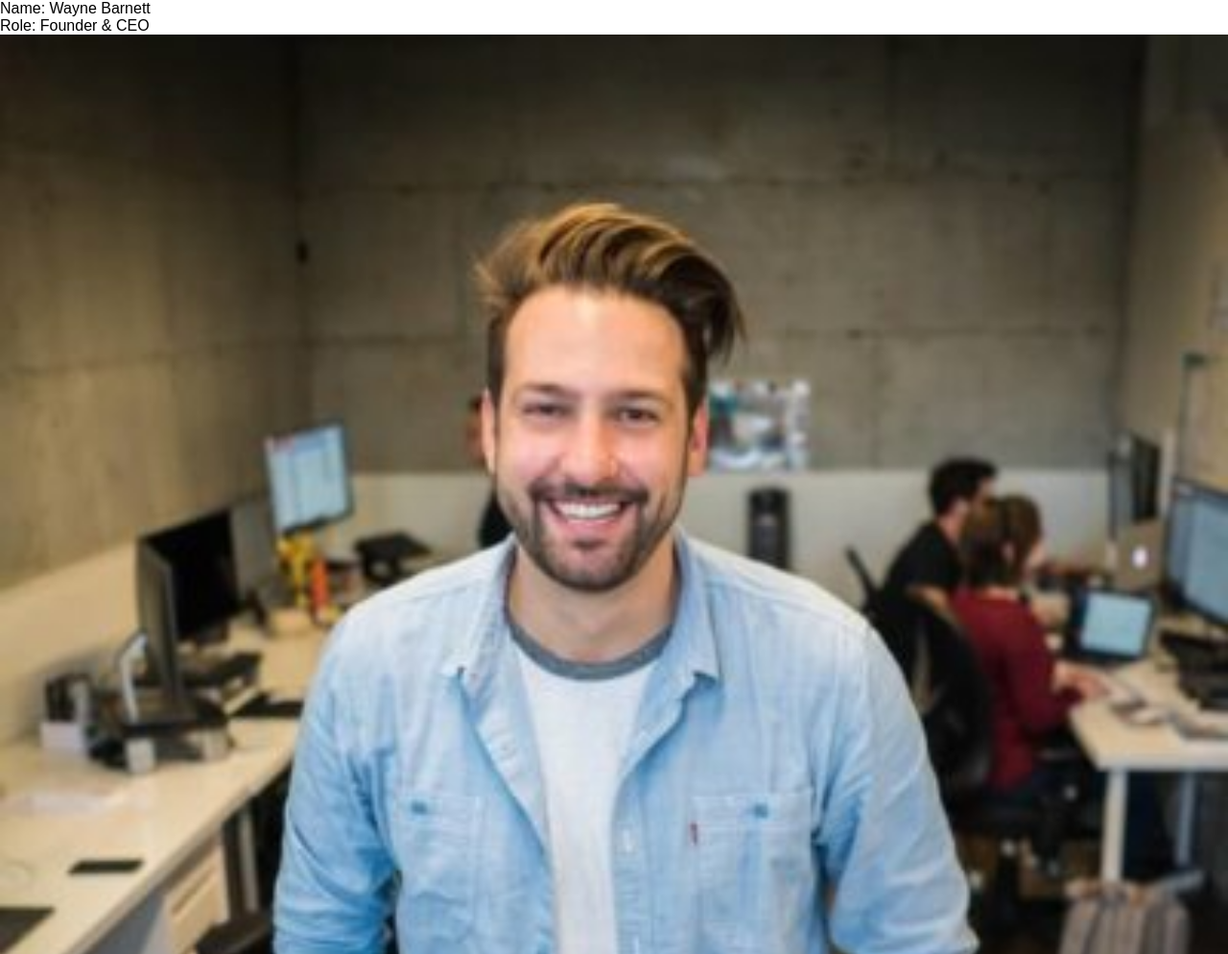
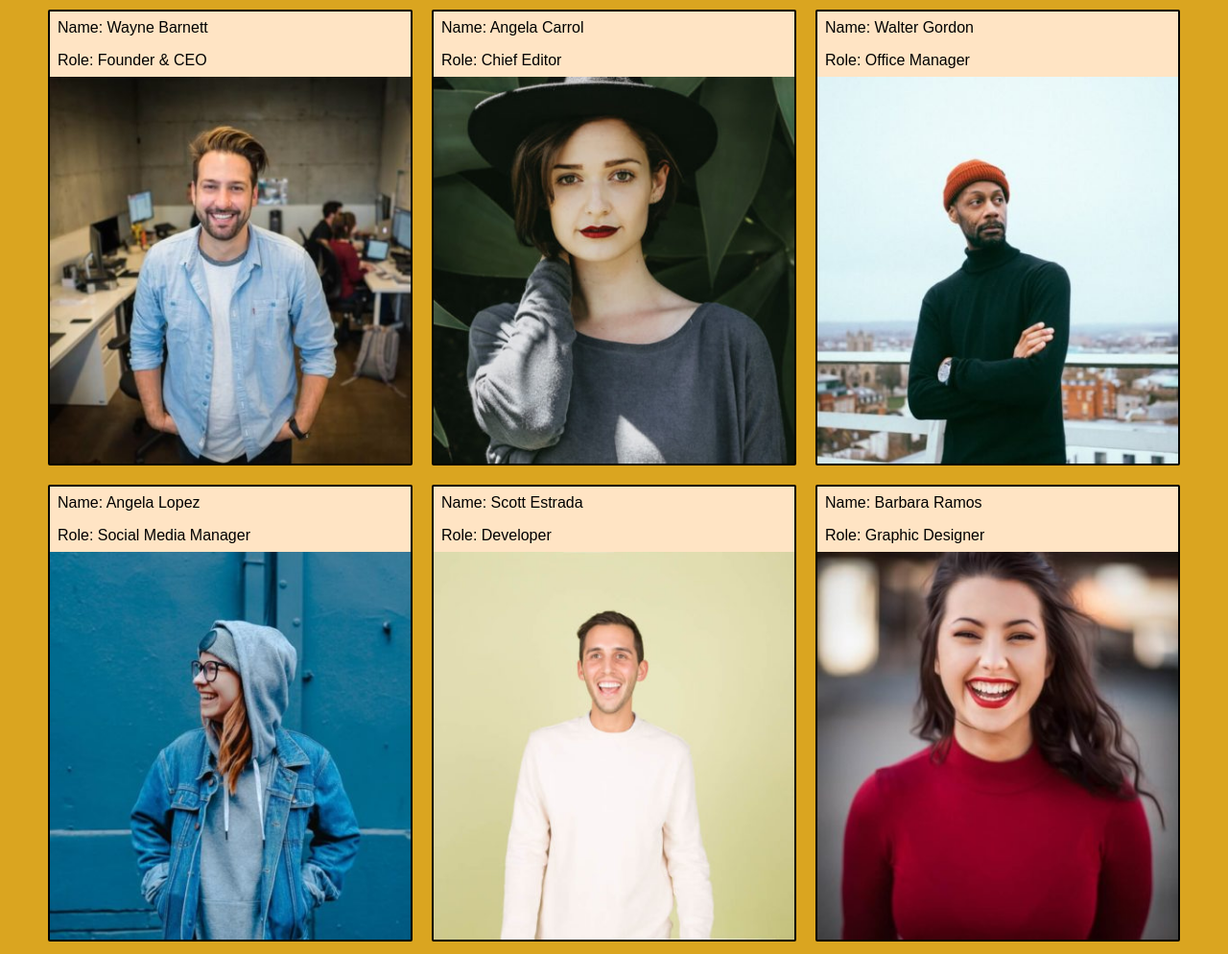
Before and after one commit to Failah/js-our-team, a plain HTML site: page index.html in a window 1280 px wide. Shown: the top 994 px of the page at 96% size. Drawn offline with Linux system fonts and the light colour scheme.

Commit message:
Styled the document via css

```diff
--- a/css/style.css
+++ b/css/style.css
@@ -8,6 +8,7 @@
 
 body {
     font-family: sans-serif;
+    background-color: goldenrod;
 }
 
 img {
@@ -17,12 +18,37 @@ img {
 
 /* utilities */
 
-
+.container {
+    max-width: 1200px;
+    margin: 0 auto;
+}
 
 
 /* contents */
 
+#team-members-area {
+    display: flex;
+    flex-wrap: wrap;
+}
 
+.card-container {
+    width: calc(100% / 3);
+    padding: 10px;
+}
+
+.card {
+    background-color: bisque;
+    border-radius: 2px;
+    border: 2px solid black;
+}
+
+.team-mate-info {
+    padding: 8px;
+}
+
+.mb-n4 {
+    margin-bottom: -4px;
+}
 
 
 /* effects */
```
